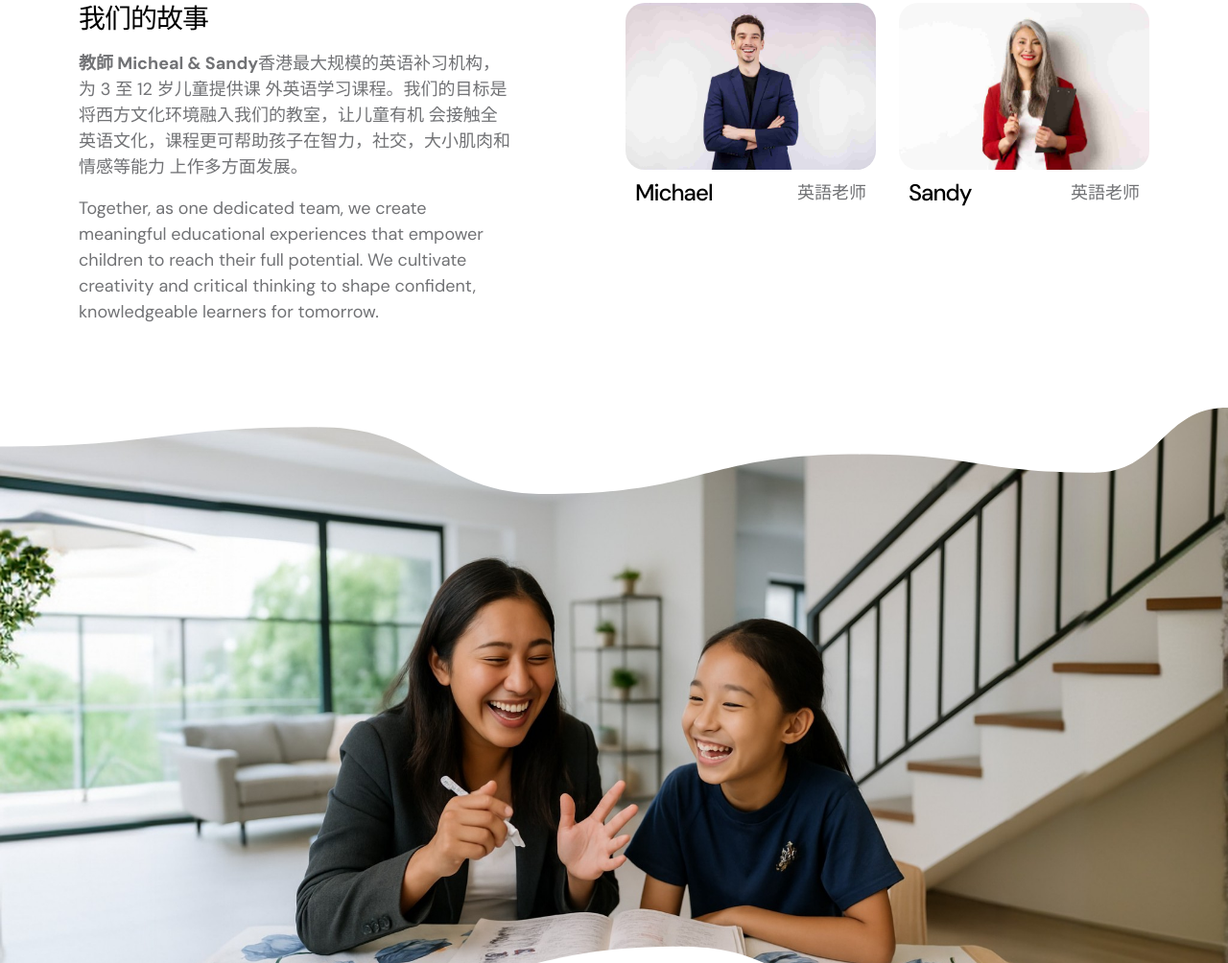
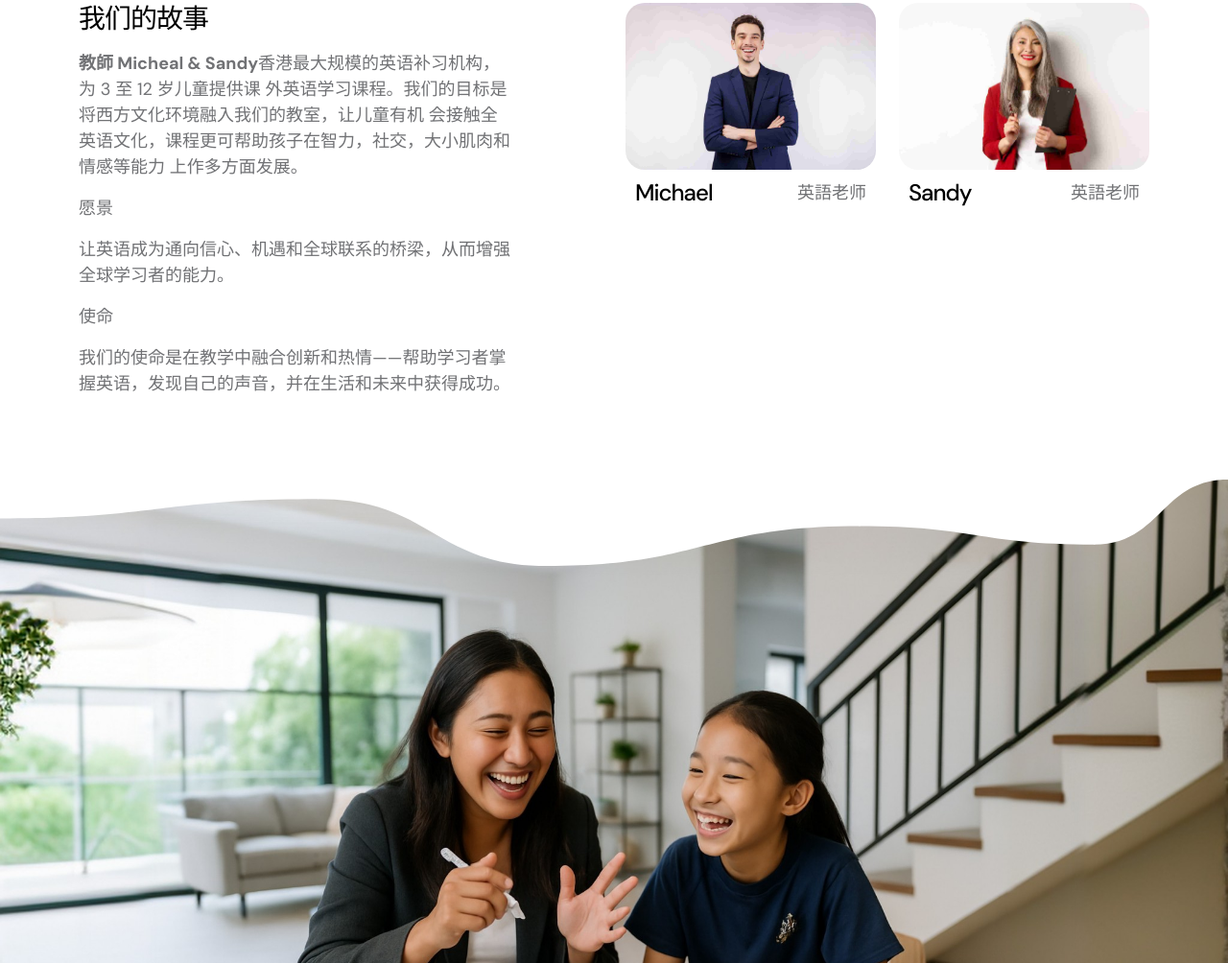
Before and after one commit to Saladkids/test002, a plain HTML site: page event-Chinese_Sim.html in a window 1280 px wide. Shown: the part 998-2002 px from the top of the page at 96% size. Drawn offline with nearby package versions, Linux system fonts and the light colour scheme.

Commit message:
Update event-Chinese_Sim.html
Vision & Mission

```diff
--- a/event-Chinese_Sim.html
+++ b/event-Chinese_Sim.html
@@ -267,7 +267,11 @@
 
                             <p><strong>教師 Micheal & Sandy</strong>香港最大规模的英语补习机构，为 3 至 12 岁儿童提供课 外英语学习课程。我们的目标是将西方文化环境融入我们的教室，让儿童有机 会接触全英语文化，课程更可帮助孩子在智力，社交，大小肌肉和情感等能力 上作多方面发展。</p>
 
-                            <p>Together, as one dedicated team, we create meaningful educational experiences that empower children to reach their full potential. We cultivate creativity and critical thinking to shape confident, knowledgeable learners for tomorrow.</p>
+                        <p>愿景</p>
+                        <p>让英语成为通向信心、机遇和全球联系的桥梁，从而增强全球学习者的能力。</p>
+
+                        <p>使命</p>
+                        <p>我们的使命是在教学中融合创新和热情——帮助学习者掌握英语，发现自己的声音，并在生活和未来中获得成功。</p>
                         </div>
 
                         <div class="col-lg-3 col-md-6 col-12 mb-4 mb-lg-0 mb-md-0">
@@ -984,4 +988,5 @@
             </script>
 
     </body>
+
 </html>
```
